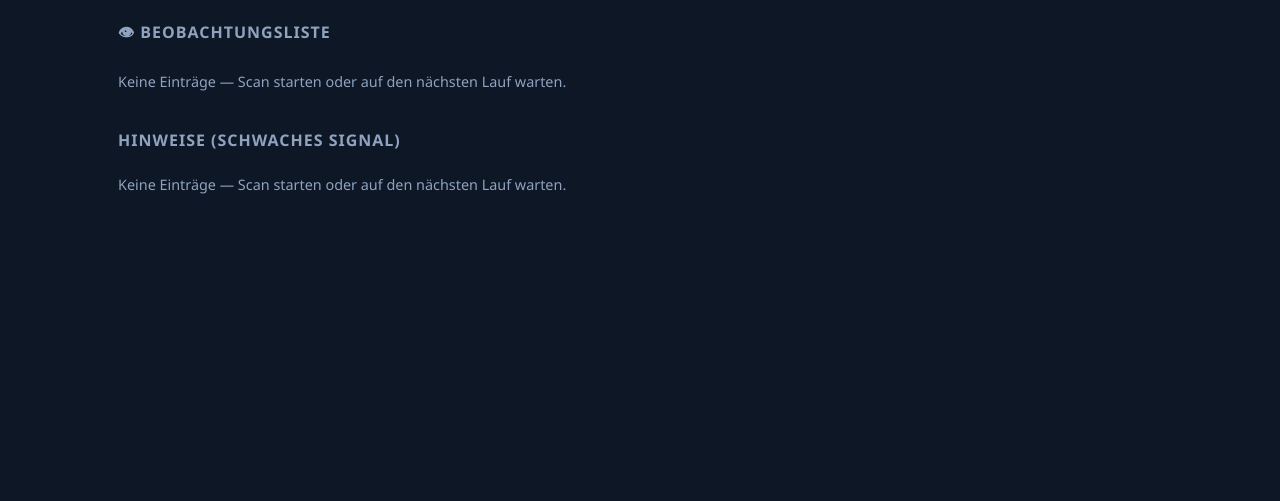
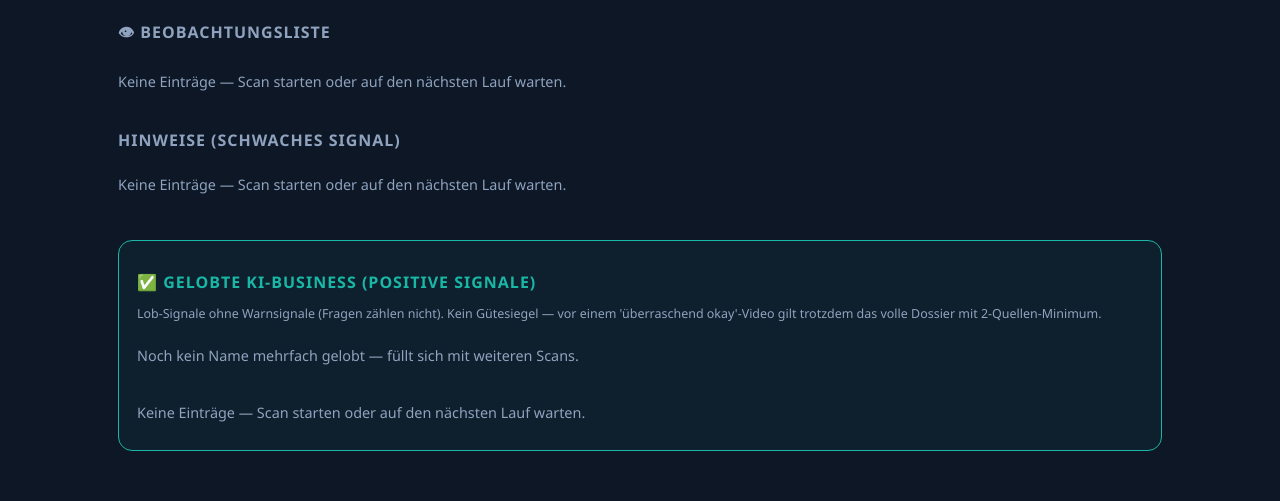
Before and after one commit to vuxuantiep/AI-OS, a Flask app: page / in a window 1280 px wide. Shown: the part 1052-1553 px from the top of the page. Before the commit the page ends 1246 px from the top, so only its background shows below. Run offline with Flask 3, Linux system fonts and the light colour scheme; data that the repository does not hold is empty.

Commit message:
feat: Positiv-Liste 'Gelobte KI-Business' im Research-Agent
- Lob-Erkennung DE/EN/VI, konservativ: Fragen und Warnsignal-Funde zaehlen nicht
- 'Mehrfach erwaehnt'-Aggregation ueber positive Funde (Namens-Extraktion + Stopwoerter)
- Eigene Reddit-Suchlaeufe fuer Erfolgsberichte (r/sidehustle, r/Entrepreneur)
- API /api/positiv, separate gruene UI-Sektion mit Chips
- Verifiziert per Integrationstest (synthetische Funde, Store wiederhergestellt)

Co-Authored-By: Claude Fable 5 <noreply@anthropic.com>

```diff
--- a/10_Business/KI-Avatar/research-agent/app.py
+++ b/10_Business/KI-Avatar/research-agent/app.py
@@ -48,6 +48,13 @@ REDDIT_SUBS = ["Scams", "passive_income", "Finanzen", "artificial"]
 REDDIT_QUERIES = [
     "AI money", "KI Geld verdienen", "AI trading bot", "AI side hustle scam",
     "chatgpt money", "passive income AI",
+]
+# Gezielte Suche nach ERFOLGS-Berichten (füttert die Positiv-Liste) —
+# eigene Subreddit/Query-Paare, weil die Warn-Queries kaum Lob liefern
+REDDIT_POSITIV_LAEUFE = [
+    ("sidehustle", "AI worked for me"),
+    ("passive_income", "AI success actually works"),
+    ("Entrepreneur", "AI tool recommend income"),
 ]
 # Eingebaute Feeds — global: DE/AT, USA, Vietnam (Kanal-Ziel: weltweite Sichtbarkeit).
 # Verbraucherschutz-Portale und seriöse News-Rubriken, die wie Verbraucherzentralen
@@ -108,6 +115,46 @@ KI_RELEVANZ = [r"\bki\b", r"\ba\.?i\.?\b", r"künstliche intelligenz", r"artific
                r"chatgpt", r"gpt", r"deepfake", r"trading[- ]?bot", r"ai[- ]?bot",
                r"algorithm\w*", r"machine learning", r"neural", r"midjourney", r"claude",
                r"trí tuệ nhân tạo", r"công nghệ ai"]
+
+# Positive Signale: gelobte / als funktionierend bestätigte KI-Business.
+# Bewusst konservativ — Fragen ("Ist X seriös?") und Werbesprache zählen NICHT.
+POSITIV_MUSTER = [
+    r"funktioniert (wirklich|tatsächlich|bei mir)", r"hat (bei mir )?funktioniert",
+    r"kann ich empfehlen", r"empfehlenswert", r"gute erfahrung(en)? gemacht",
+    r"seriöser anbieter", r"zahlt (wirklich|tatsächlich|zuverlässig) aus",
+    r"auszahlung (kam|erhalten|funktioniert)",
+    r"actually works", r"worked for me", r"can recommend", r"is legit(?!\?)",
+    r"got paid", r"payout (arrived|received|works)", r"success story", r"verified payout",
+    r"uy tín", r"hiệu quả thật", r"đáng tin cậy", r"kiếm được thật", r"đã nhận được tiền",
+]
+
+NAMEN_STOPWOERTER = {
+    "the", "this", "that", "how", "what", "why", "with", "and", "for", "from", "best",
+    "new", "der", "die", "das", "ist", "mit", "und", "für", "wie", "was", "warum",
+    "ich", "mein", "meine", "nach", "von", "beim", "reddit", "youtube", "tiktok",
+    "google", "update", "warnung", "warning", "scam", "review", "erfahrung", "erfahrungen",
+    "test", "vergleich", "vorsicht", "achtung", "abzocke", "betrug", "video", "kanal",
+}
+
+
+def positiv_bewerte(text, titel):
+    """Zählt Lob-Signale. Fragen im Titel disqualifizieren (das ist Suche, kein Lob)."""
+    if "?" in titel:
+        return 0, []
+    t = text.lower()
+    zitate = []
+    for muster in POSITIV_MUSTER:
+        m = re.search(muster, t)
+        if m:
+            zitate.append(m.group(0)[:100])
+    return len(zitate), zitate
+
+
+def extrahiere_namen(titel):
+    """Zieht mögliche Anbieter-/Tool-Namen aus einem Titel (großgeschriebene Folgen)."""
+    kandidaten = re.findall(r"\b[A-Z][A-Za-z0-9]{2,}(?:\s+[A-Z][A-Za-z0-9]{2,}){0,2}\b", titel)
+    return [k for k in kandidaten if k.lower() not in NAMEN_STOPWOERTER]
+
 
 # --- Themen-Kategorien: Gruppierung der Funde + Gewinnchancen-Bewertung -------
 # `potenzial` (0-10) = Kanal-Eignung nach Wirtschaftlichkeits-Prüfer-Logik:
@@ -333,26 +380,27 @@ def parse_feed(xml_text):
 
 def scan_reddit(fehler):
     """Reddit-Suche über die RSS-Endpunkte (JSON-API liefert 403, RSS nicht)."""
+    laeufe = ([(sub, q) for sub in REDDIT_SUBS for q in REDDIT_QUERIES[:2]]  # Rate-Limit-freundlich
+              + REDDIT_POSITIV_LAEUFE)
     funde = []
-    for sub in REDDIT_SUBS:
-        for query in REDDIT_QUERIES[:2]:  # Rate-Limit-freundlich
-            url = (f"https://old.reddit.com/r/{sub}/search.rss?"
-                   + urllib.parse.urlencode({"q": query, "sort": "new", "t": "month",
-                                             "restrict_sr": "on", "limit": 15}))
-            try:
-                for item in parse_feed(http_get(url)):
-                    text = item["titel"] + " " + item["beschreibung"]
-                    funde.append({
-                        "quelle": f"reddit/r/{sub}",
-                        "titel": item["titel"],
-                        "url": item["url"],
-                        "datum": item["datum"],
-                        "text_auszug": item["beschreibung"][:500],
-                        "_volltext": text,
-                    })
-                time.sleep(4)  # Reddit drosselt RSS bei <2s Abstand (429)
-            except Exception as e:
-                fehler.append(f"reddit/r/{sub} '{query}': {type(e).__name__}")
+    for sub, query in laeufe:
+        url = (f"https://old.reddit.com/r/{sub}/search.rss?"
+               + urllib.parse.urlencode({"q": query, "sort": "new", "t": "month",
+                                         "restrict_sr": "on", "limit": 15}))
+        try:
+            for item in parse_feed(http_get(url)):
+                text = item["titel"] + " " + item["beschreibung"]
+                funde.append({
+                    "quelle": f"reddit/r/{sub}",
+                    "titel": item["titel"],
+                    "url": item["url"],
+                    "datum": item["datum"],
+                    "text_auszug": item["beschreibung"][:500],
+                    "_volltext": text,
+                })
+            time.sleep(4)  # Reddit drosselt RSS bei <2s Abstand (429)
+        except Exception as e:
+            fehler.append(f"reddit/r/{sub} '{query}': {type(e).__name__}")
     return funde
 
 
@@ -412,6 +460,19 @@ def scan_alle():
         seen.add(f["url"])
         volltext = f.pop("_volltext")
         treffer, score, ki_relevanz = bewerte_text(volltext, f["quelle"])
+        pos_anzahl, pos_zitate = positiv_bewerte(volltext, f["titel"])
+        # Positiv-Fund: Lob ohne Warnsignale + KI-Bezug -> eigene Liste,
+        # unabhängig vom Scam-Score (der ist hier naturgemäß niedrig)
+        if pos_anzahl >= 1 and not treffer and ki_relevanz:
+            f["kategorie"] = kategorisiere(volltext)
+            f["warnsignale"] = []
+            f["positiv_signale"] = pos_zitate
+            f["score"] = pos_anzahl
+            f["ki_relevanz"] = True
+            f["empfehlung"] = "positiv"
+            f["gefunden_am"] = _now()
+            neue_funde.append(f)
+            continue
         if score < 2:  # gar kein Signal -> Rauschen, verwerfen
             continue
         f["kategorie"] = kategorisiere(volltext)
@@ -434,6 +495,7 @@ def scan_alle():
         "neue_funde": len(neue_funde),
         "video_kandidaten": [f for f in neue_funde if f["empfehlung"] == "video_kandidat"],
         "beobachtungsliste": [f for f in neue_funde if f["empfehlung"] == "beobachtungsliste"],
+        "positive": [f for f in neue_funde if f["empfehlung"] == "positiv"],
         "quellen_fehler": fehler,
         "hinweis": "v1-Heuristik: Kandidaten sind VOR-gefiltert, kein Ersatz für das Dossier "
                    "(2-Quellen-Minimum + Belege) laut market-research-agent.md",
@@ -525,6 +587,30 @@ def api_funde():
     return jsonify({"letzter_scan": store["letzter_scan"], "funde": funde[:limit]})
 
 
+@app.route("/api/positiv")
+def api_positiv():
+    """Gelobte / als funktionierend erwähnte KI-Business — separat von den Warnungen.
+    `mehrfach`: Namen, die über mehrere positive Funde hinweg auftauchen."""
+    store = load_store()
+    funde = [f for f in _mit_kategorie(store["funde"]) if f.get("empfehlung") == "positiv"]
+    kategorie = request.args.get("kategorie")
+    if kategorie:
+        funde = [f for f in funde if f.get("kategorie") == kategorie]
+    zaehler = {}
+    for f in funde:
+        for name in set(extrahiere_namen(f.get("titel", ""))):
+            zaehler[name] = zaehler.get(name, 0) + 1
+    mehrfach = sorted([{"name": n, "anzahl": z} for n, z in zaehler.items() if z >= 2],
+                      key=lambda x: -x["anzahl"])
+    return jsonify({
+        "funde": funde[:100],
+        "mehrfach": mehrfach,
+        "hinweis": "Lob-Signale ohne Warnsignale (Fragen zählen nicht). Kein Gütesiegel — "
+                   "vor einem 'überraschend okay'-Video gilt trotzdem das volle Dossier "
+                   "mit 2-Quellen-Minimum.",
+    })
+
+
 @app.route("/api/themen")
 def api_themen():
     """Themen-Gruppen mit Fund-Zahlen (= Marktnachfrage aus den Scans)
--- a/10_Business/KI-Avatar/research-agent/templates/index.html
+++ b/10_Business/KI-Avatar/research-agent/templates/index.html
@@ -51,6 +51,13 @@
   .pot-label { font-size: 0.72rem; color: var(--muted); display: flex; justify-content: space-between; }
   .thema .chance { font-size: 0.76rem; color: var(--muted); line-height: 1.45; margin-top: 7px; }
   .filter-hinweis { font-size: 0.82rem; color: var(--teal); margin: 10px 0 0; cursor: pointer; display: none; }
+  .positiv-bereich { margin-top: 34px; border: 1px solid var(--teal); border-radius: 14px; padding: 4px 18px 16px; background: rgba(25, 184, 166, 0.05); }
+  .positiv-bereich h2 { color: var(--teal); }
+  .badge.b-pos { background: rgba(25, 184, 166, 0.15); color: var(--teal); border: 1px solid var(--teal); }
+  .fund.pos { border-color: rgba(25, 184, 166, 0.5); }
+  .mehrfach-chips { display: flex; flex-wrap: wrap; gap: 8px; margin: 10px 0 14px; }
+  .m-chip { background: var(--teal); color: #04211d; border-radius: 999px; padding: 5px 14px; font-size: 0.82rem; font-weight: 700; }
+  .m-chip span { opacity: 0.75; font-weight: 600; }
 </style>
 </head>
 <body>
@@ -96,6 +103,13 @@
   <div id="beobachtung"><div class="leer">Lade…</div></div>
   <h2>Hinweise (schwaches Signal)</h2>
   <div id="hinweise"><div class="leer">Lade…</div></div>
+
+  <div class="positiv-bereich">
+    <h2>✅ Gelobte KI-Business (positive Signale)</h2>
+    <div class="q-hint" id="positiv-hinweis"></div>
+    <div class="mehrfach-chips" id="mehrfach"></div>
+    <div id="positive"><div class="leer">Lade…</div></div>
+  </div>
 </main>
 <script>
 "use strict";
@@ -115,11 +129,15 @@ function themaName(key) {
 }
 
 function fundHtml(f) {
-  const signale = (f.warnsignale || []).map(w =>
-    '<span class="badge b-signal">' + esc(w.code) + ' ' + esc(w.name) + '</span>').join('');
+  const istPositiv = f.empfehlung === "positiv";
+  const signale = istPositiv
+    ? (f.positiv_signale || []).map(z =>
+        '<span class="badge b-pos">✓ „' + esc(z) + '“</span>').join('')
+    : (f.warnsignale || []).map(w =>
+        '<span class="badge b-signal">' + esc(w.code) + ' ' + esc(w.name) + '</span>').join('');
   const kat = f.kategorie ? '<span>' + esc(themaName(f.kategorie)) + '</span>' : '';
-  return '<div class="fund">' +
-    '<div class="titel"><span class="badge b-score">' + esc(f.score) + '</span>' + esc(f.titel) + '</div>' +
+  return '<div class="fund' + (istPositiv ? ' pos' : '') + '">' +
+    '<div class="titel"><span class="badge ' + (istPositiv ? 'b-pos' : 'b-score') + '">' + esc(f.score) + '</span>' + esc(f.titel) + '</div>' +
     signale +
     '<div class="meta">' + kat + '<span>' + esc(f.quelle) + '</span><span>' + esc(f.datum) + '</span>' +
     '<a href="' + esc(f.url) + '" target="_blank" rel="noopener">Quelle öffnen ↗</a></div>' +
@@ -179,6 +197,13 @@ async function lade() {
   fuelle("kandidaten", funde.filter(f => f.empfehlung === "video_kandidat"));
   fuelle("beobachtung", funde.filter(f => f.empfehlung === "beobachtungsliste"));
   fuelle("hinweise", funde.filter(f => f.empfehlung === "hinweis").slice(0, 30));
+
+  const pos = await (await fetch("api/positiv?limit=100" + filter)).json();
+  document.getElementById("positiv-hinweis").textContent = pos.hinweis;
+  document.getElementById("mehrfach").innerHTML = pos.mehrfach.length
+    ? pos.mehrfach.map(m => '<span class="m-chip">' + esc(m.name) + ' <span>×' + m.anzahl + '</span></span>').join("")
+    : '<span class="leer">Noch kein Name mehrfach gelobt — füllt sich mit weiteren Scans.</span>';
+  fuelle("positive", pos.funde);
 }
 
 function quelleHtml(q, loeschbar) {
```
Also changed, not shown: 00_Wissen/03_Aktuelles/Aktuelle_Arbeiten.md (+18 -0 lines).
